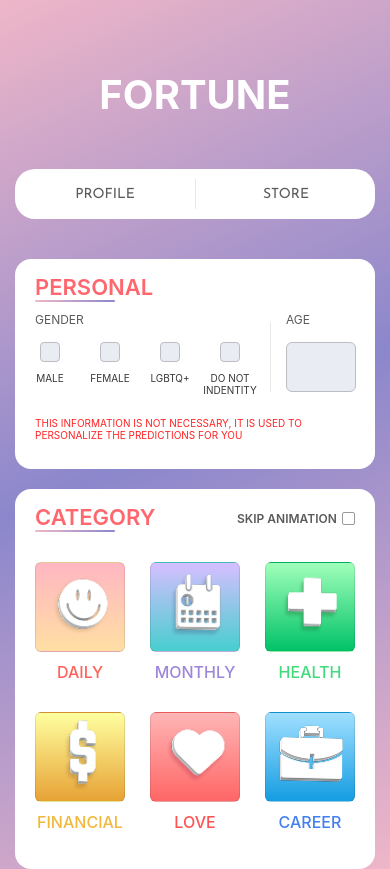
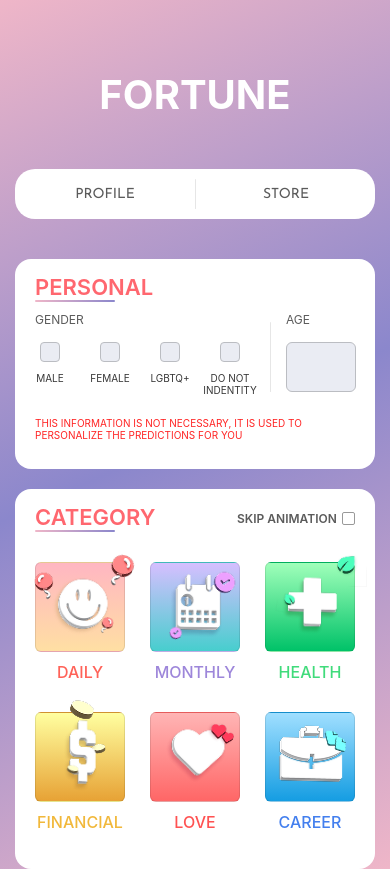
Before and after one commit to Napus-BackendDev/Mobile, a React Native app in the folder Frontend/: screen /Home in a window 390 px wide. Built offline with nearby package versions, Linux system fonts and the light colour scheme.

Commit message:
Update icons in Homepage

```diff
--- a/Frontend/package.json
+++ b/Frontend/package.json
@@ -13,7 +13,7 @@
     "@expo/metro-runtime": "~4.0.1",
     "@react-navigation/native": "^7.0.15",
     "@react-navigation/stack": "^7.1.2",
-    "expo": "~52.0.37",
+    "expo": "52.0.38",
     "expo-font": "^13.0.4",
     "expo-linear-gradient": "~14.0.2",
     "expo-status-bar": "~2.0.1",
@@ -21,8 +21,8 @@
     "react": "18.3.1",
     "react-dom": "18.3.1",
     "react-native": "^0.76.7",
-    "react-native-safe-area-context": "^5.3.0",
-    "react-native-screens": "^4.9.1",
+    "react-native-safe-area-context": "4.12.0",
+    "react-native-screens": "4.4.0",
     "react-native-web": "~0.19.13"
   },
   "devDependencies": {
--- a/Frontend/src/screens/HomeScreen.js
+++ b/Frontend/src/screens/HomeScreen.js
@@ -1,5 +1,5 @@
 import React, { useState } from "react";
-import { View, StyleSheet, Text, TouchableOpacity, TextInput, Image } from "react-native";
+import { View, StyleSheet, Text, TouchableOpacity, TextInput, Image, ScrollView } from "react-native";
 import { LinearGradient } from "expo-linear-gradient";
 import { useFonts } from 'expo-font';
 
@@ -129,7 +129,10 @@ export default function HomeScreen({ navigation }) {
                                     end={{ x: 1, y: 1 }}
                                     style={ component.categoryButton }
                                 />
+                                <Image source = {require('../../assets/img/Balloon.png')} style = {{ width: 30, height: 30, position: 'absolute', right: 4, bottom: 11, rotate: '16deg' }}/>
                                 <Image source = {require('../../assets/img/Smile.png')} style = { component.categoryImage }/>
+                                <Image source = {require('../../assets/img/Balloon.png')} style = {{ width: 48, height: 48, position: 'absolute', left: -14, top: 1, transform: [{scaleX: -1}] }}/>
+                                <Image source = {require('../../assets/img/Balloon.png')} style = {{ width: 58, height: 58, position: 'absolute', right: -24, top: -19, rotate: '13deg' }}/>
                             </TouchableOpacity>
                             <Text style={[ component.categoryText, {color: '#FF6258'} ]}>DAILY</Text>
                         </View>
@@ -142,6 +145,8 @@ export default function HomeScreen({ navigation }) {
                                     style={ component.categoryButton }
                                 />
                                 <Image source = {require('../../assets/img/Calendar.png')} style = { component.categoryImage }/>
+                                <Image source = {require('../../assets/img/Check.png')} style = {{ width: 23, height: 23, position: 'absolute', left: 14, bottom: 7, rotate: '-20deg' }}/>
+                                <Image source = {require('../../assets/img/Check.png')} style = {{ width: 40, height: 40, position: 'absolute', right: -4, top: 1 }}/>
                             </TouchableOpacity>
                             <Text style={[ component.categoryText, {color: '#9D86DA'} ]}>MONTHLY</Text>
                         </View>
@@ -154,6 +159,8 @@ export default function HomeScreen({ navigation }) {
                                     style={ component.categoryButton }
                                 />
                                 <Image source = {require('../../assets/img/Plus.png')} style = { component.categoryImage }/>
+                                <Image source = {require('../../assets/img/Leaf.png')} style = {{ width: 24, height: 24, position: 'absolute', left: 12, top: 27, rotate: '9deg', transform: [{scaleX: -1}] }}/>
+                                <Image source = {require('../../assets/img/Leaf.png')} style = {{ width: 40, height: 40, position: 'absolute', right: -12, top: -15 }}/>
                             </TouchableOpacity>
                             <Text style={[ component.categoryText, {color: '#40DB7B'} ]}>HEALTH</Text>
                         </View>
@@ -165,7 +172,10 @@ export default function HomeScreen({ navigation }) {
                                     end={{ x: 1, y: 1 }}
                                     style={ component.categoryButton }
                                 />
+                                <Image source = {require('../../assets/img/Coin.png')} style = {{ width: 22, height: 22, position: 'absolute', right: 15, top: 27, rotate: '14deg', transform: [{scaleX: -1}] }}/>
                                 <Image source = {require('../../assets/img/Dollar.png')} style = { component.categoryImage }/>
+                                <Image source = {require('../../assets/img/Coin.png')} style = {{ width: 19, height: 19, position: 'absolute', left: 28, bottom: 22, rotate: '-8deg' }}/>
+                                <Image source = {require('../../assets/img/Coin.png')} style = {{ width: 40, height: 40, position: 'absolute', left: 26, top: -20 }}/>
                             </TouchableOpacity>
                             <Text style={[ component.categoryText, {color: '#F1B83B'} ]}>FINANCIAL</Text>
                         </View>
@@ -178,6 +188,8 @@ export default function HomeScreen({ navigation }) {
                                     style={ component.categoryButton }
                                 />
                                 <Image source = {require('../../assets/img/Heart.png')} style = { component.categoryImage }/>
+                                <Image source = {require('../../assets/img/SmallHeart.png')} style = {{ width: 24, height: 24, position: 'absolute', right: 2, top: 15, rotate: '7deg' }}/>
+                                <Image source = {require('../../assets/img/SmallHeart.png')} style = {{ width: 30, height: 30, position: 'absolute', right: 8, top: 6 }}/>
                             </TouchableOpacity>
                             <Text style={[ component.categoryText, {color: '#FF5252'} ]}>LOVE</Text>
                         </View>
@@ -191,6 +203,8 @@ export default function HomeScreen({ navigation }) {
                                 />
                                 <Image source = {require('../../assets/img/Case up.png')} style = {{ position: 'absolute', width: '97%', height: '97%', top: -10, right: 1, }}/>
                                 <Image source = {require('../../assets/img/Case down.png')} style = {{ position: 'absolute', width: '90%', height: '90%', bottom: -7, right: 5, }}/>
+                                <Image source = {require('../../assets/img/Docs.png')} style = {{ width: 30, height: 30, position: 'absolute', right: 8, top: 12 }}/>
+                                <Image source = {require('../../assets/img/Docs.png')} style = {{ width: 26, height: 26, position: 'absolute', right: 2, top: 20, rotate: '16deg' }}/>
                             </TouchableOpacity>
                             <Text style={[ component.categoryText, {color: '#437FEE'} ]}>CAREER</Text>
                         </View>
@@ -373,7 +387,7 @@ const component = StyleSheet.create({
     },
     categoryImage: {
         position: 'absolute',
-        width: '100%',
-        height: '100%',
+        width: 90,
+        height: 90,
     },
 });
```
Also changed, not shown: 1 other file (tests, documents, lock files or other folders).
